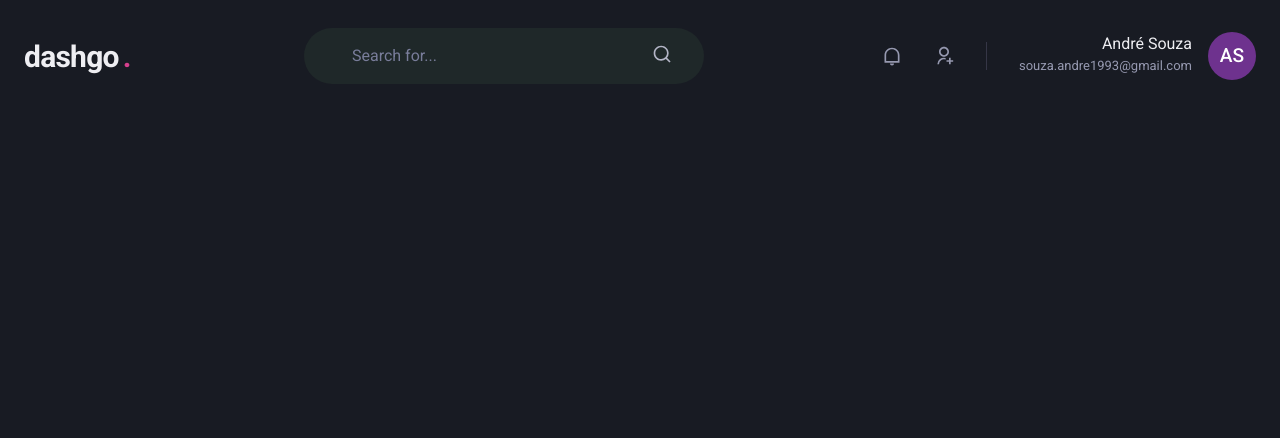
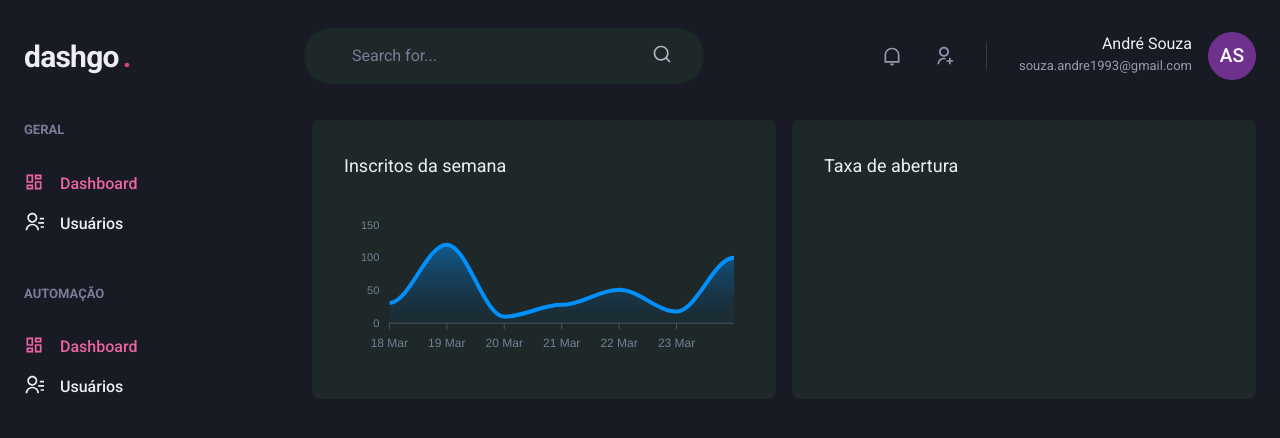
Before and after one commit to andresouza7/ignite-reactjs-chapter-IV-dashgo, a Next.js app: page /dashboard in a window 1280 px wide. Shown: the top 438 px of the page. Built offline with nearby package versions, Linux system fonts and the light colour scheme.

Commit message:
completed sidebar and dashboard chart setup

```diff
--- a/package.json
+++ b/package.json
@@ -12,9 +12,11 @@
     "@chakra-ui/react": "^1.4.2",
     "@emotion/react": "^11.1.5",
     "@emotion/styled": "^11.1.5",
+    "apexcharts": "^3.26.0",
     "framer-motion": "^4.1.2",
     "next": "10.1.3",
     "react": "17.0.2",
+    "react-apexcharts": "^1.3.7",
     "react-dom": "17.0.2",
     "react-icons": "^4.2.0"
   },
--- /dev/null
+++ b/src/components/Sidebar.tsx
@@ -0,0 +1,44 @@
+import { Box, Stack, Text, Link, Icon } from "@chakra-ui/react"
+import { RiContactsLine, RiDashboardLine } from "react-icons/ri"
+
+export function Sidebar() {
+  return (
+    <Box as="aside" w="64" mr="8">
+      <Stack spacing="12" align="flex-start">
+        <Box>
+          <Text fontWeight="bold" color="gray.400" fontSize="small">
+            GERAL
+          </Text>
+          <Stack spacing="4" mt="8" align="stretch">
+            <Link display="flex" align="center" color="pink.400">
+              <Icon as={RiDashboardLine} fontSize="20" />
+              <Text ml="4" fontWeight="medium">Dashboard</Text>
+            </Link>
+
+            <Link display="flex" align="center">
+              <Icon as={RiContactsLine} fontSize="20" />
+              <Text ml="4" fontWeight="medium">Usuários</Text>
+            </Link>
+          </Stack>
+        </Box>
+
+        <Box>
+          <Text fontWeight="bold" color="gray.400" fontSize="small">
+            AUTOMAÇÃO
+          </Text>
+          <Stack spacing="4" mt="8" align="stretch">
+            <Link display="flex" align="center" color="pink.400">
+              <Icon as={RiDashboardLine} fontSize="20" />
+              <Text ml="4" fontWeight="medium">Dashboard</Text>
+            </Link>
+
+            <Link display="flex" align="center">
+              <Icon as={RiContactsLine} fontSize="20" />
+              <Text ml="4" fontWeight="medium">Usuários</Text>
+            </Link>
+          </Stack>
+        </Box>
+      </Stack>
+    </Box>
+  )
+}
--- a/src/pages/dashboard.tsx
+++ b/src/pages/dashboard.tsx
@@ -1,7 +1,100 @@
+import { Flex, SimpleGrid, Box, Text, theme } from "@chakra-ui/react"
+import dynamic from "next/dynamic"
 import { Header } from "../components/Header";
+import { Sidebar } from "../components/Sidebar";
+
+// yarn add apexcharts react-apexcharts
+
+const Chart = dynamic(() => import("react-apexcharts"), {
+  ssr: false
+})
+
+const options = {
+  chart: {
+    toolbar: {
+      show: false
+    },
+    zoom: {
+      enabled: false
+    },
+    foreColor: theme.colors.gray[500]
+  },
+  grid: {
+    show: false
+  },
+  dataLabels: {
+    enabled: false
+  },
+  tooltip: {
+    enabled: false
+  },
+  xaxis: {
+    type: "datetime",
+    axisBorder: {
+      color: theme.colors.gray[600]
+    },
+    axisTicks: {
+      color: theme.colors.gray[600]
+    },
+    categories: [
+      "2021-03-18T00:00:00.000Z",
+      "2021-03-19T00:00:00.000Z",
+      "2021-03-20T00:00:00.000Z",
+      "2021-03-21T00:00:00.000Z",
+      "2021-03-22T00:00:00.000Z",
+      "2021-03-23T00:00:00.000Z",
+      "2021-03-24T00:00:00.000Z",
+    ]
+  },
+  fill: {
+    opacity: 0.3,
+    type: "gradient",
+    gradient: {
+      shade: "dark",
+      opacityFrom: 0.7,
+      opacityTo: 0.3
+    }
+  }
+}
+
+const series = [
+  { name: "series 1", data: [31, 120, 10, 28, 51, 18, 100] }
+]
 
 export default function Dashboard() {
   return (
-    <Header />
+    <Flex direction="column" h="100vh">
+      <Header />
+
+      <Flex w="100%" my="6" maxWidth={1480} mx="auto" px="6">
+        <Sidebar />
+
+        <SimpleGrid flex="1" gap="4" minChildWidth="320px" align="flex-start">
+          <Box
+            p="8"
+            bg="gray.800"
+            borderRadius={8}
+            pb="4"
+          >
+            <Text fontSize="lg" mb="4">Inscritos da semana</Text>
+            <Chart
+              options={options}
+              series={series}
+              type="area"
+              height={160}
+            />
+          </Box>
+
+          <Box
+            p="8"
+            bg="gray.800"
+            borderRadius={8}
+            pb="4"
+          >
+            <Text fontSize="lg" mb="4">Taxa de abertura</Text>
+          </Box>
+        </SimpleGrid>
+      </Flex>
+    </Flex>
   )
 }
```
Also changed, not shown: 1 other file (tests, documents, lock files or other folders).
